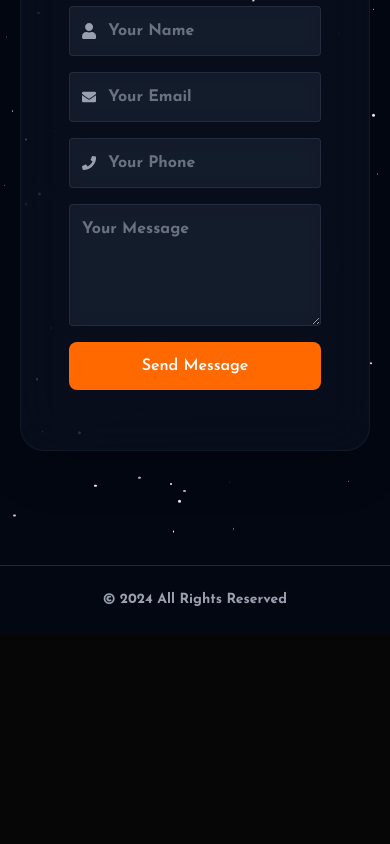
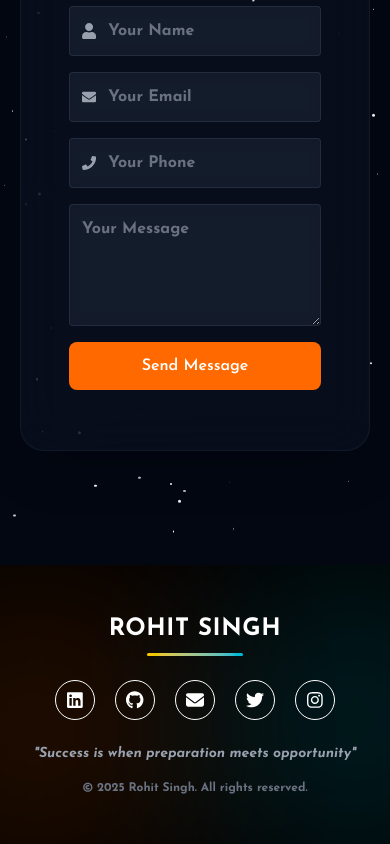
Before and after one commit to rohitdevelop/RohitFolio, a React (Vite) app: page / in a window 390 px wide. Shown: the part 6737-7581 px from the top of the page. Before the commit the page ends 7371 px from the top, so only its background shows below. Built offline with nearby package versions, Linux system fonts and the light colour scheme.

Commit message:
updated fppter section

```diff
--- a/src/Component/ContectSec/Contact.jsx
+++ b/src/Component/ContectSec/Contact.jsx
@@ -1,8 +1,8 @@
 import React, { useState, useEffect } from "react";
-import { motion } from "framer-motion";
+import { motion } from "motion/react";
 import { FaEnvelope, FaPhone, FaUser } from "react-icons/fa";
 import { toast } from "react-hot-toast";
-
+import Footer from "./Footer.jsx";
 const Contact = () => {
   const [formData, setFormData] = useState({
     name: "",
@@ -52,12 +52,6 @@ const Contact = () => {
     setFormData({ name: "", email: "", phone: "", message: "" });
   };
 
-  const Footer = () => (
-    <footer className="bg-gray-950 text-gray-400 py-6 text-center border-t border-gray-800">
-      <p className="text-sm">© 2024 All Rights Reserved</p>
-    </footer>
-  );
-
   return (
     <>
       <div
@@ -95,21 +89,14 @@ const Contact = () => {
           <h1 className="text-cyan-500 pt-7 text-center text-3xl sm:text-4xl md:text-5xl font-bold">
             Contact <span className="text-white">Me</span>
           </h1>
-          <motion.div
-            className="flex items-center justify-center w-full px-5 py-12 text-center"
-            initial={{ opacity: 0, y: 100 }}
-            whileInView={{ opacity: 1, y: 0 }}
-            exit={{ opacity: 0, y: 100 }}
-            transition={{ duration: 0.7 }}
-            viewport={{ once: false, amount: 0.5 }}
-          >
+          <div className="flex items-center justify-center w-full px-5 py-12 text-center">
             <div className="bg-gray-900/40 backdrop-blur-xl w-full max-w-4xl rounded-3xl py-9 px-6 shadow-2xl flex flex-col md:flex-row items-center gap-10 border border-gray-800/50">
               <motion.div
-                className="w-full md:w-1/3 hidden md:flex justify-center"
-                initial={{ opacity: 0, y: -50 }}
-                whileInView={{ opacity: 1, y: 0 }}
-                exit={{ opacity: 0, y: -50 }}
-                transition={{ duration: 0.7 }}
+                className="w-full md:w-1/3 hidden md:flex pt-32 justify-center"
+                initial={{ opacity: 0, x: -80 }}
+                whileInView={{ opacity: 1, x: 0 }}
+                exit={{ opacity: 0, x: -80 }}
+                transition={{ duration: 0.7, ease: "easeOut" }}
                 viewport={{ once: false, amount: 0.5 }}
               >
                 <img
@@ -118,11 +105,12 @@ const Contact = () => {
                   className="w-72 h-72 rounded-lg shadow-md object-cover transition-all duration-300 hover:border-4 hover:border-cyan-400"
                 />
               </motion.div>
+
               <motion.div
                 className="w-full md:w-2/3 p-6"
-                initial={{ opacity: 0, y: 50 }}
-                whileInView={{ opacity: 1, y: 0 }}
-                exit={{ opacity: 0, y: 50 }}
+                initial={{ opacity: 0,x: 80 }}
+                whileInView={{ opacity: 1, x: 0 }}
+                exit={{ opacity: 0, x: 50 }}
                 transition={{ duration: 0.7 }}
                 viewport={{ once: false, amount: 0.5 }}
               >
@@ -192,7 +180,7 @@ const Contact = () => {
                 {status && <p className="mt-4 text-gray-300">{status}</p>}
               </motion.div>
             </div>
-          </motion.div>
+          </div>
         </div>
       </div>
       <Footer />
--- a/src/Component/ContectSec/Footer.jsx
+++ b/src/Component/ContectSec/Footer.jsx
@@ -1,101 +1,67 @@
 import React from "react";
-import { FaGithub, FaLinkedin, FaTwitter, FaEnvelope,FaPhone, FaMapMarkerAlt  } from "react-icons/fa";
+import { FontAwesomeIcon } from "@fortawesome/react-fontawesome";
+import {
+  faLinkedin,
+  faGithub,
+  faTwitter,
+  faInstagram,
+} from "@fortawesome/free-brands-svg-icons";
+import { faEnvelope } from "@fortawesome/free-solid-svg-icons";
 
 const Footer = () => {
   return (
-    <footer className="bg-gray-900 text-gray-300 py-10 px-6 w-full">
-      <div className="max-w-6xl mx-auto grid md:grid-cols-3 gap-8 text-left">
-        {/* About Me Section */}
-        <div>
-          <h2 className="text-xl font-bold  text-orange-400">Rohit Singh</h2>
-          <p className="mt-3 text-gray-400 mb-4">
-            Thank you for visiting my personal portfolio website. Connect with
-            me over socials.
-          </p>
-            <p className="text-gray-400">Keep Rising 🚀. Connect with me over live chat!</p>
+    <footer className="relative bg-black text-center text-white py-12 px-6 overflow-hidden">
+
+      {/* Glow Background */}
+      <div className="absolute top-20 left-70 w-[150px] animate-pulse h-[150px] md:w-[250px] md:h-[250px] bg-cyan-400 blur-[120px] opacity-40"></div>
+      <div className="absolute bottom-10 right-70 w-[150px] animate-pulse h-[150px] md:w-[250px] md:h-[250px] bg-orange-500 blur-[120px] opacity-40"></div>
+
+      {/* Content */}
+      <div className="relative z-10">
+
+        <h1 className="text-2xl sm:text-3xl md:text-4xl font-extrabold tracking-wide">
+          ROHIT SINGH
+        </h1>
+
+        <div className="w-24 h-[3px] mx-auto mt-2 bg-gradient-to-r from-yellow-400 to-cyan-500 rounded-full"></div>
+
+        {/* Social Icons */}
+        <div className="flex justify-center flex-wrap gap-5 mt-6">
+
+          {[
+            { href: "https://www.linkedin.com/in/rohit-singh-b7777730a/", icon: faLinkedin },
+            { href: "https://github.com/rohitdevelop", icon: faGithub },
+            { href: "mailto:rohitdev124421@gmail.com", icon: faEnvelope },
+            { href: "https://x.com/Rohit_coder5", icon: faTwitter },
+            { href: "https://www.instagram.com/rohit_coder5/?hl=en", icon: faInstagram },
+          ].map(({ href, icon }, index) => (
+            <a
+              key={index}
+              href={href}
+              target="_blank"
+              rel="noopener noreferrer"
+              className="w-10 h-10 flex items-center justify-center rounded-full border
+                         border-white hover:border-cyan-400 text-white hover:text-cyan-400
+                         hover:shadow-lg hover:shadow-cyan-500/40 transition-all duration-300"
+            >
+              <FontAwesomeIcon icon={icon} className="text-lg" />
+            </a>
+          ))}
+
         </div>
 
-        {/* Quick Links */}
-        <div>
-          <h3 className="text-lg font-semibold text-cyan-400">Quick Links</h3>
-          <ul className="mt-3 space-y-2">
-            <li>
-              <a href="#home" className="hover:text-orange-400 transition">
-                Home
-              </a>
-            </li>
-            <li>
-              <a href="#about" className="hover:text-orange-400 transition">
-                About
-              </a>
-            </li>
-            <li>
-              <a href="#projects" className="hover:text-orange-400 transition">
-                Projects
-              </a>
-            </li>
-            <li>
-              <a href="#contact" className="hover:text-orange-400 transition">
-                Contact
-              </a>
-            </li>
-          </ul>
-        </div>
+        {/* Quote */}
+        <p className="mt-6 italic text-gray-400 text-sm sm:text-base">
+          "Success is when preparation meets opportunity"
+        </p>
 
-        {/* Contact & Socials */}
-        <div>
+        {/* Copyright */}
+        <p className="text-xs mt-4 text-gray-500">
+          © 2025 Rohit Singh. All rights reserved.
+        </p>
 
-<h3 className="text-lg font-semibold text-cyan-400">Get in Touch</h3>
-<p className="mt-3 text-gray-400 flex items-center gap-2">
-  <FaPhone className="text-cyan-400" /> +91 8287-xxxx-xx
-</p>
-<p className="text-gray-400 flex items-center gap-2">
-  <FaEnvelope className="text-cyan-400" /> rohitdev124421@gmail.com
-</p>
-<p className="text-gray-400 flex items-center gap-2">
-  <FaMapMarkerAlt  className="text-cyan-400" /> Delhi,india
-</p>
-
-
-          <div className="flex gap-4 mt-4">
-            <a
-              href="https://github.com/rohitdevelop"
-              target="_blank"
-              rel="noopener noreferrer"
-              className="text-gray-400 hover:text-orange-400 transition"
-            >
-              <FaGithub size={24} />
-            </a>
-            <a
-              href="https://www.linkedin.com/in/rohit-singh-b7777730a/"
-              target="_blank"
-              rel="noopener noreferrer"
-              className="text-gray-400 hover:text-orange-400 transition"
-            >
-              <FaLinkedin size={24} />
-            </a>
-            <a
-              href="https://x.com/Rohit_coder5"
-              target="_blank"
-              rel="noopener noreferrer"
-              className="text-gray-400 hover:text-orange-400 transition"
-            >
-              <FaTwitter size={24} />
-            </a>
-            <a
-              href="mailto:rohitdev124421@gmail.com"
-              className="text-gray-400 hover:text-orange-400 transition"
-            >
-              <FaEnvelope size={24} />
-            </a>
-          </div>
-        </div>
       </div>
 
-      {/* Copyright */}
-      <div className="text-center mt-10 border-t border-gray-700 pt-4  text-gray-500 text-sm">
-      Designed by Rohit Singh ❤️
-      </div>
     </footer>
   );
 };
```
